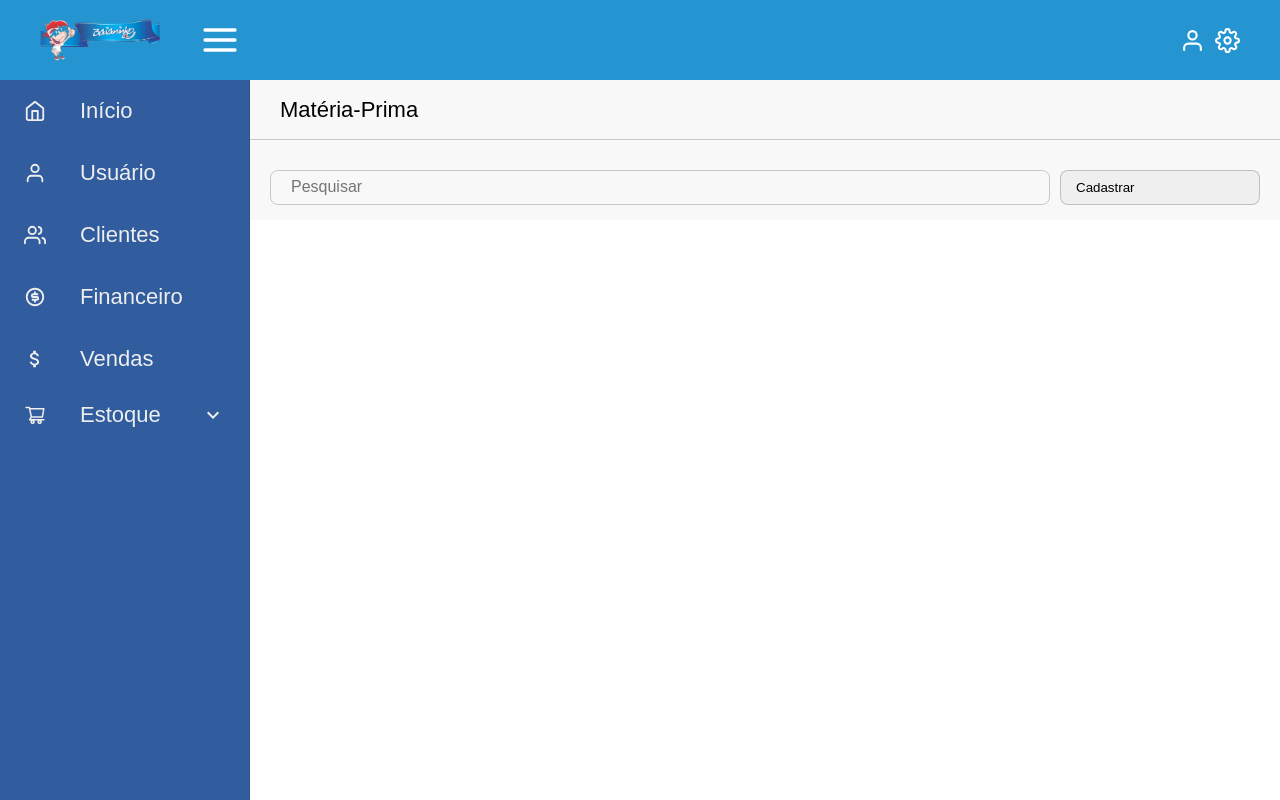
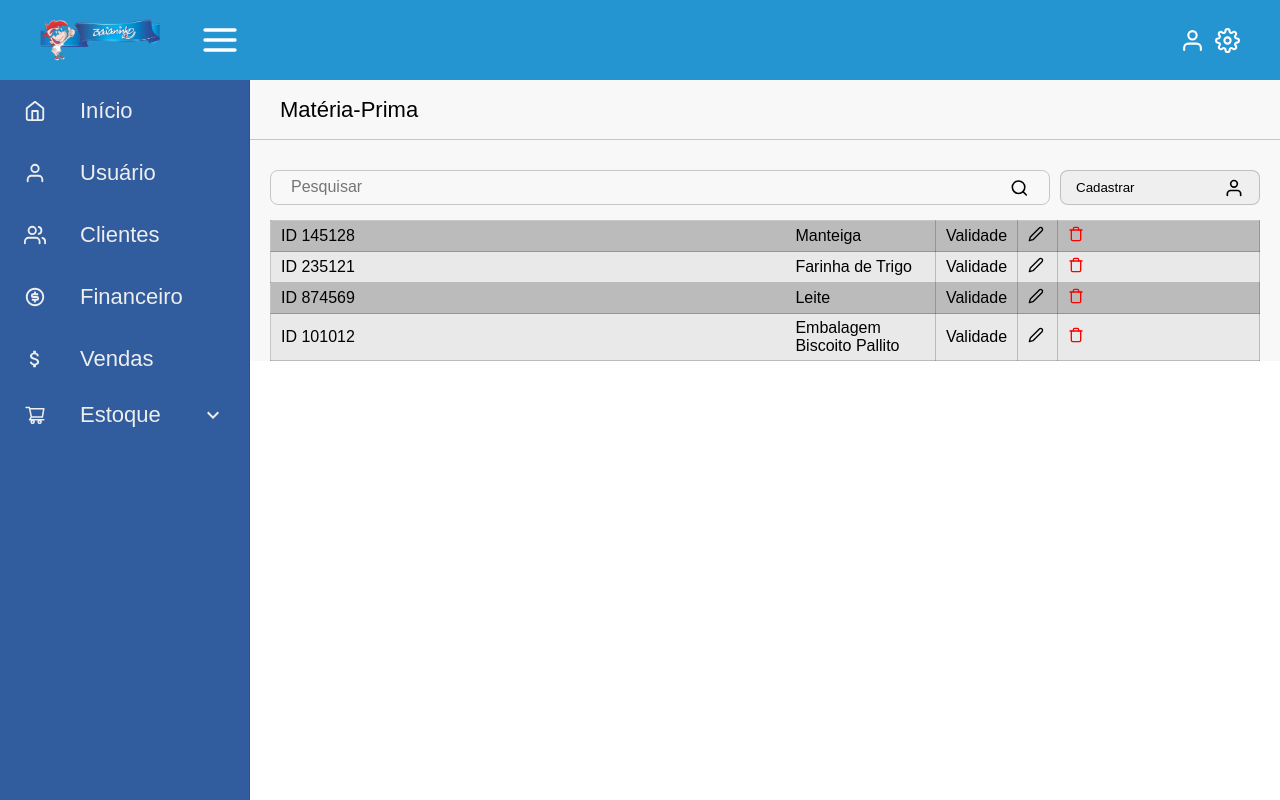
Before and after one commit to baianinho-pds/baianinho-client, a React (Vite) app: page /materia-prima in a window 1280 px wide. Built offline with nearby package versions, Linux system fonts and the light colour scheme; a web font is replaced by a local one.

Commit message:
feat: criar tabela estática e adicionar formulário de matéria-prima

```diff
--- a/src/pages/MateriaPrima/index.tsx
+++ b/src/pages/MateriaPrima/index.tsx
@@ -1,27 +1,90 @@
 import styles from "./materiaPrima.module.css";
+import { FiEdit2, FiTrash, FiSearch, FiUser } from "react-icons/fi";
+import { useState } from "react";
+import FormMateriaPrima from "../../components/FormMateriaPrima";
 
 export default function MateriaPrima() {
+  const [isFormMateriaPrimaOpen, setIsFormMateriaPrimaOpen] = useState(false);
   return (
     <>
       <main>
+        {!isFormMateriaPrimaOpen && (
+          <>
             <header className="header-page">Matéria-Prima</header>
 
             <div className={styles.containerTable}>
               <div className={styles.actions}>
                 <form action="" className={styles.search}>
-              <input
-                type="text"
-                value={''}
-                placeholder="Pesquisar"
-              />
+                  <input type="text" value={""} placeholder="Pesquisar" />
+                  <FiSearch size={20} />
                 </form>
 
-            <button className={styles.actionButton}>
+                <button
+                  className={styles.actionButton}
+                  onClick={() => setIsFormMateriaPrimaOpen(true)}
+                >
                   Cadastrar
+                  <FiUser size={20} />
                 </button>
               </div>
+
+              <div>
+                <table className={styles.table}>
+                  <tr>
+                    <td>ID 145128</td>
+                    <td>Manteiga</td>
+                    <td>Validade</td>
+                    <td>
+                      <FiEdit2></FiEdit2>
+                    </td>
+                    <td>
+                      <FiTrash color="#ff0000"></FiTrash>
+                    </td>
+                  </tr>
+                  <tr>
+                    <td>ID 235121</td>
+                    <td>Farinha de Trigo</td>
+                    <td>Validade</td>
+                    <td>
+                      <FiEdit2></FiEdit2>
+                    </td>
+                    <td>
+                      <FiTrash color="#ff0000"></FiTrash>
+                    </td>
+                  </tr>
+                  <tr>
+                    <td>ID 874569</td>
+                    <td>Leite</td>
+                    <td>Validade</td>
+                    <td>
+                      <FiEdit2></FiEdit2>
+                    </td>
+                    <td>
+                      <FiTrash color="#ff0000"></FiTrash>
+                    </td>
+                  </tr>
+                  <tr>
+                    <td>ID 101012</td>
+                    <td>Embalagem Biscoito Pallito</td>
+                    <td>Validade</td>
+                    <td>
+                      <FiEdit2></FiEdit2>
+                    </td>
+                    <td>
+                      <FiTrash color="#ff0000"></FiTrash>
+                    </td>
+                  </tr>
+                </table>
               </div>
+            </div>
+          </>
+        )}
+
+        <FormMateriaPrima
+          isOpen={isFormMateriaPrimaOpen}
+          closeForm={() => setIsFormMateriaPrimaOpen(false)}
+        />
       </main>
     </>
-  )
+  );
 }
--- a/src/pages/MateriaPrima/materiaPrima.module.css
+++ b/src/pages/MateriaPrima/materiaPrima.module.css
@@ -50,3 +50,39 @@
   font-family: "Imprima", sans-serif;
   cursor: pointer;
 }
+
+.containerTable table {
+  width: 100%;
+  border-collapse: collapse;
+  overflow: hidden;
+}
+
+.containerTable table tr {
+  border: 1px solid rgba(0, 0, 0, 0.2);
+}
+
+.containerTable table tr:nth-child(even) {
+  background-color: #a8a8a833;
+}
+
+.containerTable table tr:nth-child(odd) {
+  background-color: var(--info);
+}
+
+.containerTable table td {
+  padding: 5px 10px;
+}
+
+.containerTable table td:nth-child(2) {
+  width: 150px;
+}
+
+.containerTable table td:nth-child(3),
+.containerTable table td:nth-child(4) {
+  width: 40px;
+  border: 1px solid rgba(0, 0, 0, 0.2);
+}
+
+.containerTable table td svg {
+  cursor: pointer;
+}
```
Lines whose indentation alone changed are shown as unchanged.
